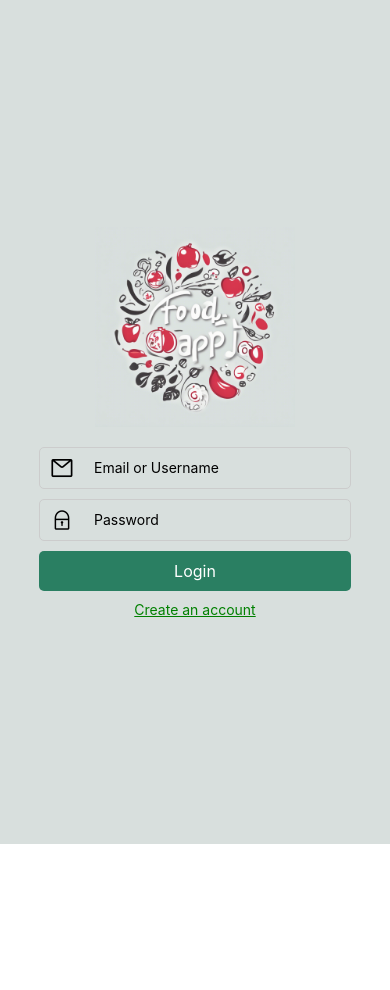
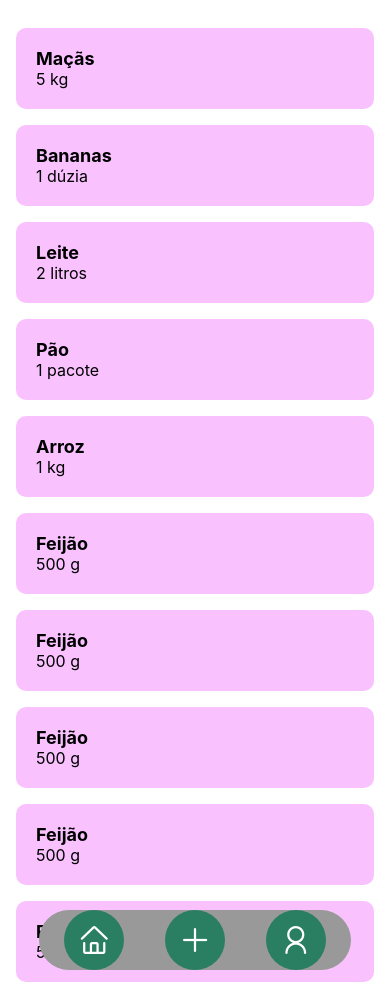
Before and after one commit to GaMeneses/FoodApp-Expo-React, a React Native app: screen /InitialScreen in a window 390 px wide. Before the commit the page ends 844 px from the top, so only its background shows below. Built offline with nearby package versions, Linux system fonts and the light colour scheme; what expo-sqlite would draw is missing.

Commit message:
inicio tela incial

```diff
--- a/src/controllers/AuthController.js
+++ b/src/controllers/AuthController.js
@@ -28,8 +28,6 @@ class AuthController {
     }
   }
 
-
-
   // Função para criar um novo usuário com senha criptografada
   async createUser(username, email, password) {
     try {
--- a/src/navigation/AppNavigator.js
+++ b/src/navigation/AppNavigator.js
@@ -2,7 +2,7 @@ import { createStackNavigator } from '@react-navigation/stack'
 import { NavigationContainer } from '@react-navigation/native';
 import LoginScreen from '../screens/LoginScreen';
 import SignUpScreen from '../screens/SignUpScreen';
-
+import InitialScreen from '../screens/InitialScreen';
 
 const Stack = createStackNavigator();
 
@@ -12,7 +12,7 @@ const AppNavigator = () => {
       <Stack.Navigator initialRouteName="LoginScreen">
         <Stack.Screen name="LoginScreen" component={LoginScreen} options={{ headerShown: false }} />
         <Stack.Screen name="SignUpScreen" component={SignUpScreen} options={{ headerShown: false }}/>
-        {/* <Stack.Screen name="HomeScreen" component={HomeScreen} options={{ headerShown: false }}/> */}
+        <Stack.Screen name="InitialScreen" component={InitialScreen} options={{ headerShown: false }}/>
       </Stack.Navigator>
     </NavigationContainer>
   );
--- /dev/null
+++ b/src/screens/Components/FloatingBar.js
@@ -0,0 +1,53 @@
+import React from 'react';
+import { View, TouchableOpacity, StyleSheet } from 'react-native';
+import { AntDesign } from '@expo/vector-icons'; // Importe o ícone do AntDesign
+
+const FloatingBar = () => {
+  return (
+    <View style={styles.container}>
+      <View style={styles.buttonContainer}>
+        <TouchableOpacity style={styles.button}>
+          <AntDesign name="home" size={32} color="white" />
+        </TouchableOpacity>
+        <TouchableOpacity style={styles.button}>
+          <AntDesign name="plus" size={32} color="white" />
+        </TouchableOpacity>
+        <TouchableOpacity style={styles.button}>
+          <AntDesign name="user" size={32} color="white" />
+        </TouchableOpacity>
+      </View>
+    </View>
+  );
+};
+
+const styles = StyleSheet.create({
+  container: {
+    position: 'absolute',
+    bottom: 20, // Margem inferior para afastar da parte inferior da tela
+    left: 0,
+    right: 0,
+    backgroundColor: 'transparent',
+    zIndex: 1,
+    alignItems: 'center', // Alinha a view ao meio verticalmente
+  },
+  buttonContainer: {
+    width: '80%',
+    flexDirection: 'row',
+    paddingHorizontal: 5, // Espaçamento entre os botões
+    backgroundColor: '#999',
+    borderRadius: 30, // Aumenta o valor do borderRadius
+    overflow: 'hidden', // Para garantir que os botões não ultrapassem as bordas arredondadas
+    justifyContent: 'space-around', // Distribui os botões igualmente no espaço disponível
+    alignItems: 'center', // Alinha os botões ao centro verticalmente
+  },
+  button: {
+    width: 60,
+    height: 60,
+    borderRadius: 30,
+    backgroundColor: '#2A7F62',
+    justifyContent: 'center',
+    alignItems: 'center',
+  },
+});
+
+export default FloatingBar;
--- /dev/null
+++ b/src/screens/InitialScreen.js
@@ -0,0 +1,66 @@
+import React from 'react';
+import { View, Text, FlatList, StyleSheet } from 'react-native';
+import FloatingBar from '../screens/Components/FloatingBar'; // Importe o FloatingBar aqui
+
+const InitialScreen = () => {
+  // Dados fictícios para a lista de itens
+  const shoppingList = [
+    { id: '1', name: 'Maçãs', quantity: '5 kg' },
+    { id: '2', name: 'Bananas', quantity: '1 dúzia' },
+    { id: '3', name: 'Leite', quantity: '2 litros' },
+    { id: '4', name: 'Pão', quantity: '1 pacote' },
+    { id: '5', name: 'Arroz', quantity: '1 kg' },
+    { id: '6', name: 'Feijão', quantity: '500 g' },
+    { id: '7', name: 'Feijão', quantity: '500 g' },
+    { id: '8', name: 'Feijão', quantity: '500 g' },
+    { id: '9', name: 'Feijão', quantity: '500 g' },
+    { id: '10', name: 'Feijão', quantity: '500 g' },
+  ];
+
+  // Função para renderizar cada item da lista de compras
+  const renderShoppingItem = ({ item }) => {
+    return (
+      <View style={styles.item}>
+        <Text style={styles.itemName}>{item.name}</Text>
+        <Text style={styles.itemQuantity}>{item.quantity}</Text>
+      </View>
+    );
+  };
+
+  return (
+    <View style={styles.container}>
+      <View>
+        <FlatList
+          data={shoppingList}
+          renderItem={renderShoppingItem}
+          keyExtractor={item => item.id}
+        />
+      </View>
+      <FloatingBar />
+    </View>
+  );
+};
+
+const styles = StyleSheet.create({
+  container: {
+    flex: 1,
+    backgroundColor: '#fff',
+    paddingTop: 20,
+  },
+  item: {
+    backgroundColor: '#f9c2ff',
+    padding: 20,
+    marginVertical: 8,
+    marginHorizontal: 16,
+    borderRadius: 10,
+  },
+  itemName: {
+    fontSize: 18,
+    fontWeight: 'bold',
+  },
+  itemQuantity: {
+    fontSize: 16,
+  },
+});
+
+export default InitialScreen;
--- a/src/screens/LoginScreen.js
+++ b/src/screens/LoginScreen.js
@@ -11,12 +11,18 @@ const controller = new AuthController();
 const LoginScreen = () => {
   const [email, setEmail] = useState('');
   const [password, setPassword] = useState('');
+  const [loginFailed, setLoginFailed] = useState(false); // Estado para controlar se o login falhou
   const navigation = useNavigation();
 
-  const handleLogin = () => {
+  const handleLogin = async () => {
     model.setEmail(email);
     model.setPassword(password);
-    controller.handleLogin(model);
+    const success = await controller.handleLogin(model); // Aguarde a conclusão do login
+    if (success) {
+      navigation.navigate('InitialScreen');
+    } else {
+      setLoginFailed(true); // Define loginFailed como true se o login falhou
+    }
   };
 
   const navigateToSignUp = () => {
@@ -29,6 +35,9 @@ const LoginScreen = () => {
         source={require('../../assets/foodapp_logo.png')}
         style={styles.logo}
       />
+      {loginFailed && ( // Renderiza o texto apenas se o login falhar
+        <Text style={styles.errorMessage}>Invalid username or password</Text>
+      )}
       <View style={styles.inputContainer}>
         <AntDesign name="mail" size={24} color="black" style={styles.icon} />
         <TextInput
@@ -105,6 +114,11 @@ const styles = StyleSheet.create({
     color: 'green',
     textDecorationLine: 'underline',
   },
+  errorMessage: {
+    color: 'red',
+    fontSize: 12,
+    marginTop: 5,
+  },
 });
 
 export default LoginScreen;
```
